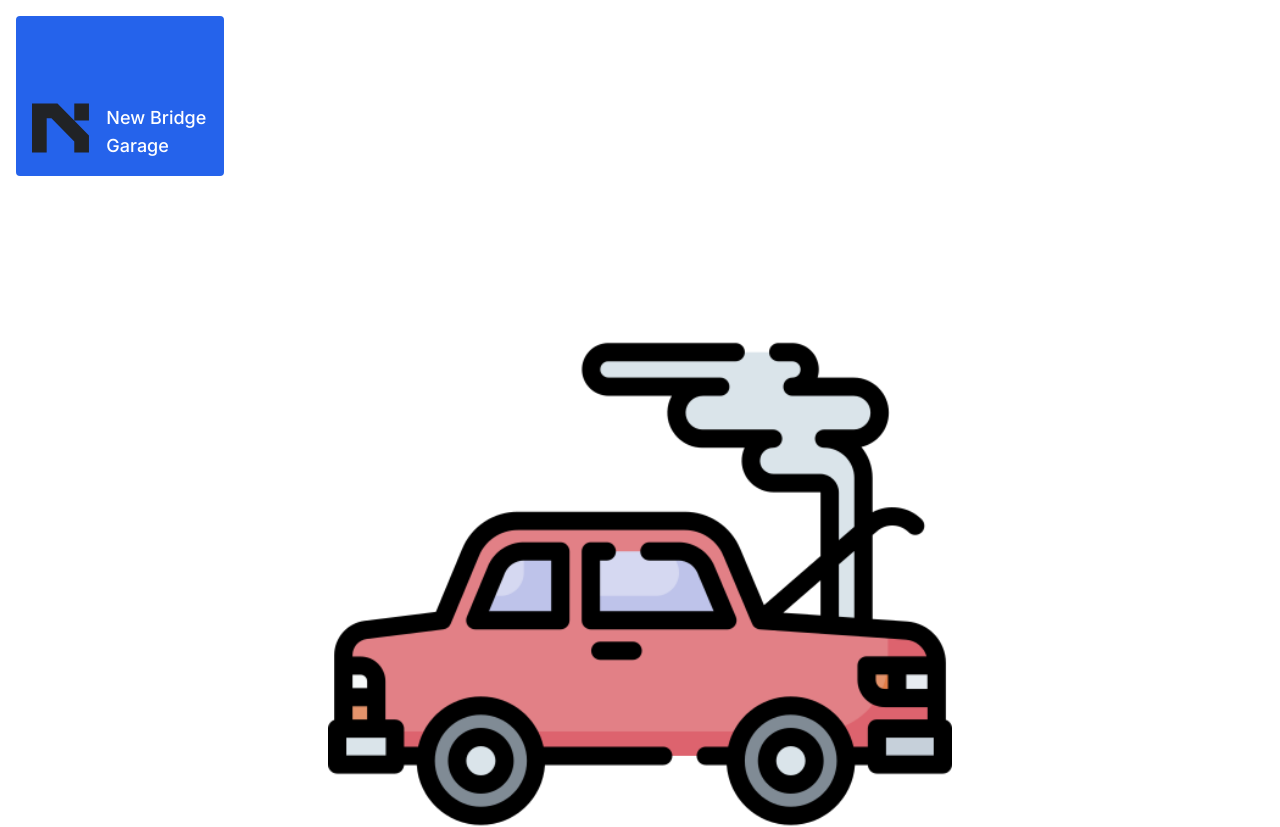
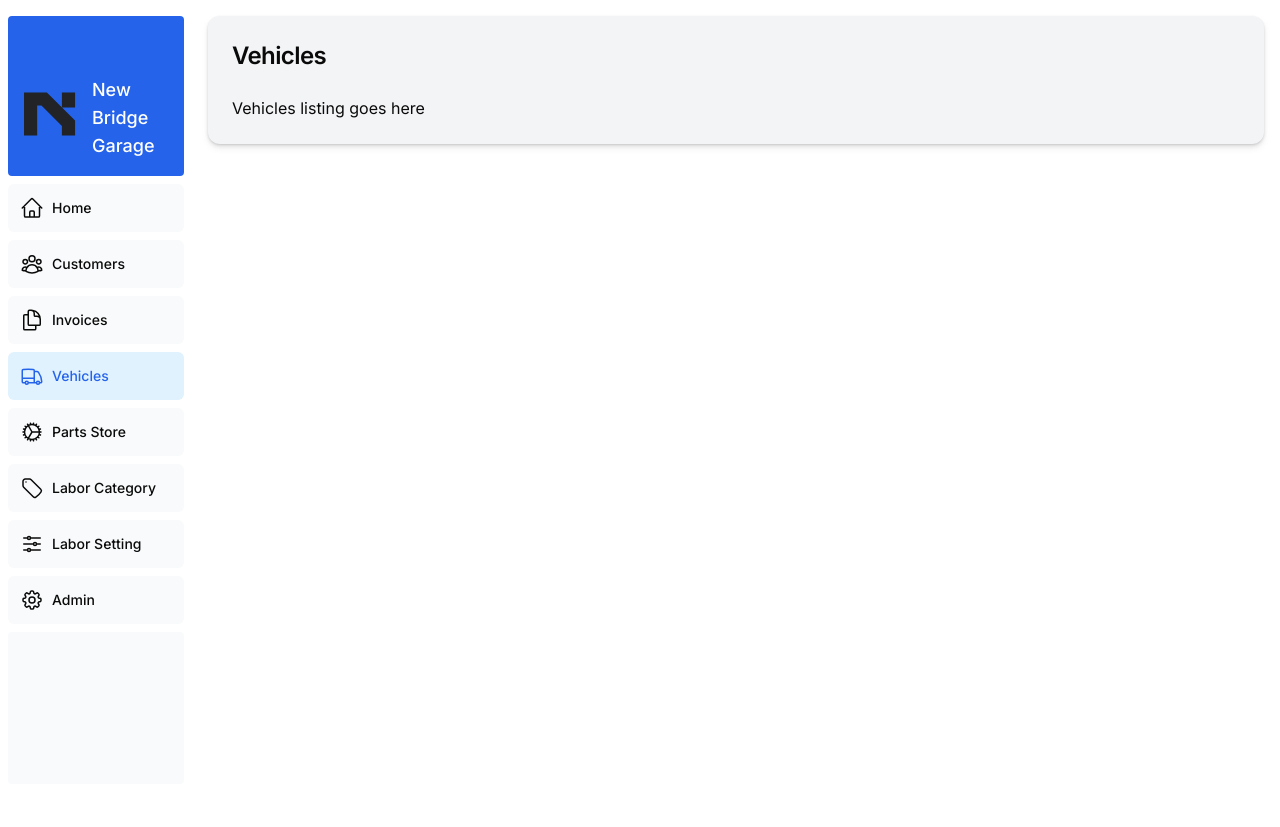
Before and after one commit to m2paulc/repairshop, a Next.js app: page /vehicles in a window 1280 px wide. Before the commit this address had no page. Shown: the top 827 px of the page. After the commit the page ends 800 px from the top, so only its background shows below. Built offline with nearby package versions, Linux system fonts and the light colour scheme.

Commit message:
create vehicles and invoices page

```diff
--- /dev/null
+++ b/src/app/(dashboard)/invoices/page.tsx
@@ -0,0 +1,22 @@
+import { Card, CardContent, CardHeader, CardTitle } from "@/components/ui/card";
+import { Metadata } from "next";
+
+export const metadata: Metadata = {
+  title: "Invoices",
+  description: "Invoices Page",
+};
+
+export default function InvoicesPage() {
+  return (
+    <>
+      <Card className="w-full border-none bg-gray-100 drop-shadow-md">
+        <CardHeader>
+          <CardTitle className="text-2xl">Invoices</CardTitle>
+        </CardHeader>
+        <CardContent className="flex flex-col gap-y-4">
+          <p>Invoices listing goes here</p>
+        </CardContent>
+      </Card>
+    </>
+  );
+}
--- /dev/null
+++ b/src/app/(dashboard)/vehicles/page.tsx
@@ -0,0 +1,22 @@
+import { Card, CardContent, CardHeader, CardTitle } from "@/components/ui/card";
+import { Metadata } from "next";
+
+export const metadata: Metadata = {
+  title: "Vehicles",
+  description: "Vehicles Page",
+};
+
+export default function VehiclesPage() {
+  return (
+    <>
+      <Card className="w-full border-none bg-gray-100 drop-shadow-md">
+        <CardHeader>
+          <CardTitle className="text-2xl">Vehicles</CardTitle>
+        </CardHeader>
+        <CardContent className="flex flex-col gap-y-4">
+          <p>Vehicles listing goes here</p>
+        </CardContent>
+      </Card>
+    </>
+  );
+}
```
